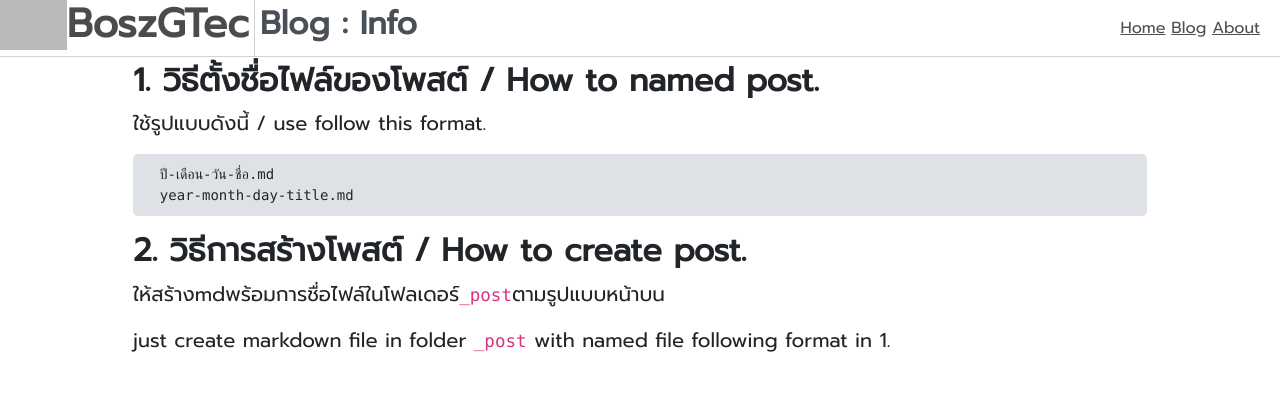
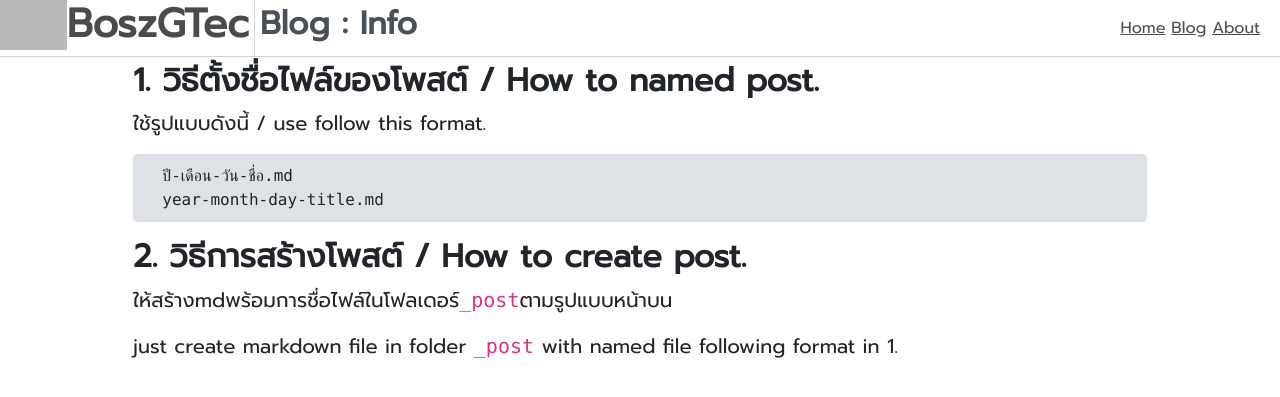
Before and after one commit to BoszGTec/Blog, a Jekyll site: the page built from info/index.md, in a window 1280 px wide. Shown: the top 397 px of the page. Built offline with Jekyll 4.4.1, drawn with Linux system fonts in a browser that asks for light colours; grey boxes are pictures that could not be loaded.

Commit message:
Update head.html

```diff
--- a/_includes/head.html
+++ b/_includes/head.html
@@ -28,7 +28,7 @@
     p,li{
     font-size : 1.25em;
     }
-    ul>li>a>div>p, a, ul>li>ul>li, ol>li>ol>li, ul>li>ol>li, ol>li>ul>li{
+    ul>li>a>div>p, a, ul>li>ul>li, ol>li>ol>li, ul>li>ol>li, ol>li>ul>li, pre, code{
     font-size : 1em;
     }
     h1,h2,h3{
```
